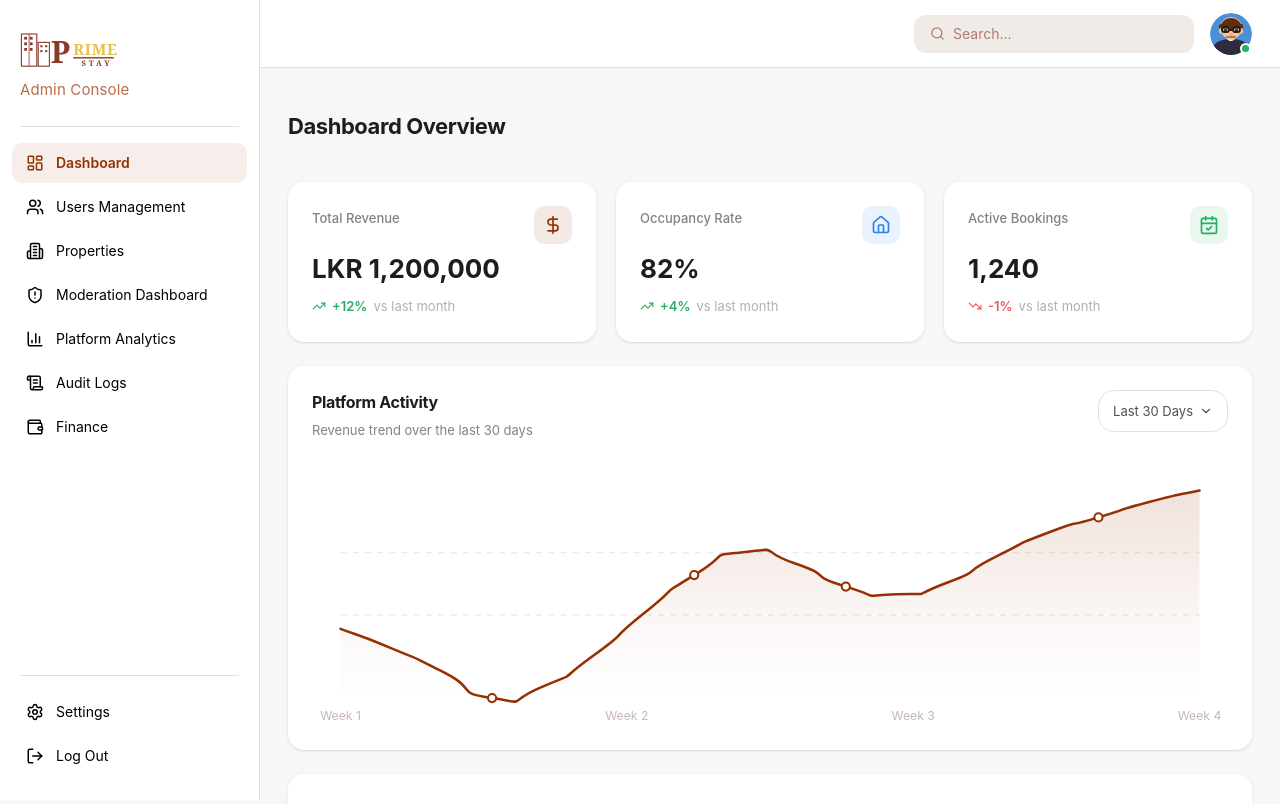
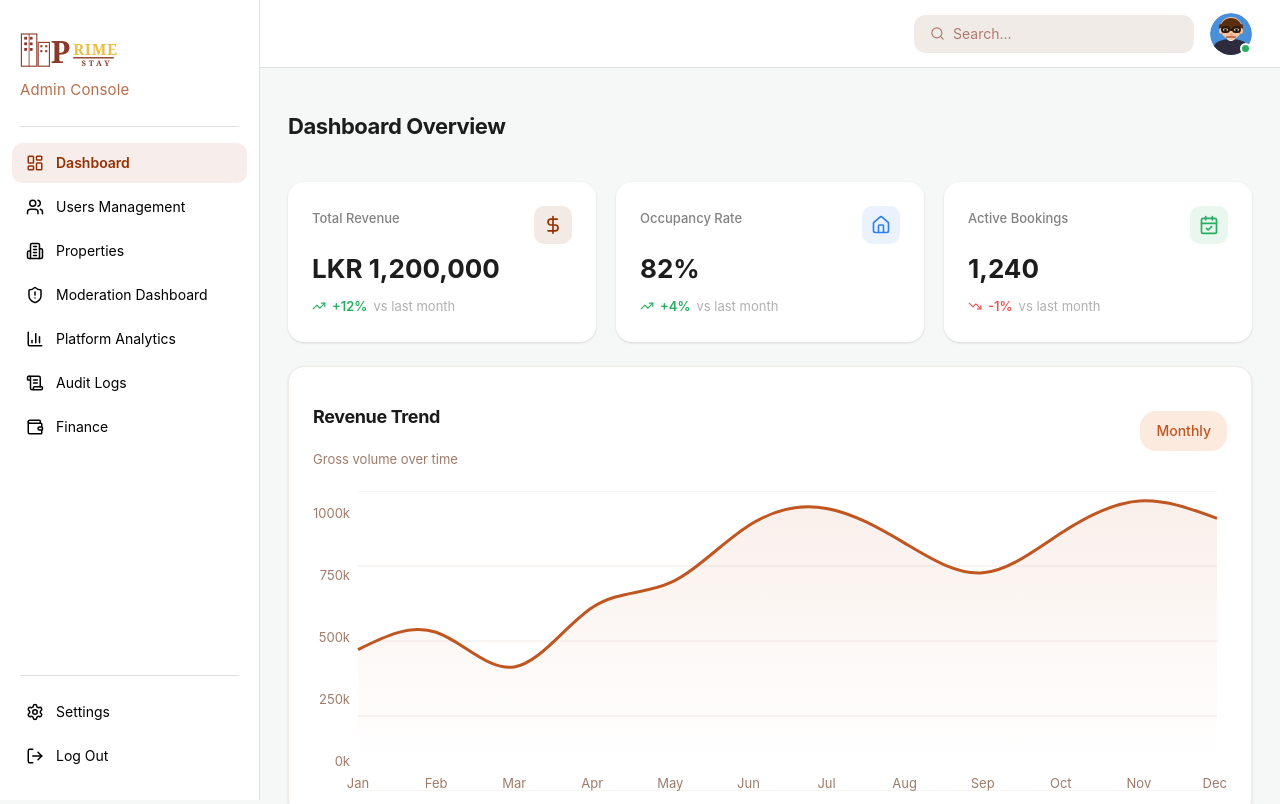
Before and after one commit to Dula0268/b4code-frontend, a Next.js app: page /admin in a window 1280 px wide. Shown: the top 804 px of the page. Built offline with nearby package versions, Linux system fonts and the light colour scheme.

Commit message:
refactor: Update admin dashboard with new chart component

```diff
--- a/src/app/admin/page.tsx
+++ b/src/app/admin/page.tsx
@@ -4,7 +4,7 @@ import AdminPageLayout from "@/components/features/admin/admin-page-layout";
 import TotalRevenueCard from "@/components/features/admin/dashboard/kpi-cards/total-revenue-card";
 import OccupancyRateCard from "@/components/features/admin/dashboard/kpi-cards/occupancy-rate-card";
 import ActiveBookingsCard from "@/components/features/admin/dashboard/kpi-cards/active-bookings-card";
-import PlatformActivityChart from "@/components/features/admin/dashboard/platform-activity-chart";
+import RevenueTrendChart from "@/components/features/admin/finance/revenue-trend-chart";
 import RecentVerificationRequests, {
   type VerificationRequest,
 } from "@/components/features/admin/dashboard/recent-verification-requests";
@@ -43,14 +43,6 @@ const RECENT_VERIFICATIONS: VerificationRequest[] = [
   },
 ];
 
-// ─── Chart Data ──────────────────────────────────────────────────────────────
-const CHART_POINTS = [
-  210, 185, 155, 120, 135, 175, 230, 280, 310, 295, 265, 255, 270, 305, 335,
-  355, 375, 390,
-];
-const CHART_LABELS = ["Week 1", "Week 2", "Week 3", "Week 4"];
-const DOT_INDICES = [3, 7, 10, 15];
-
 // ─── Main Page ────────────────────────────────────────────────────────────────
 export default function AdminDashboardPage() {
   return (
@@ -72,12 +64,8 @@ export default function AdminDashboardPage() {
           <ActiveBookingsCard value="1,240" change="-1%" positive={false} />
         </div>
 
-        {/* ── Platform Activity Chart ── */}
-        <PlatformActivityChart
-          chartPoints={CHART_POINTS}
-          chartLabels={CHART_LABELS}
-          dotIndices={DOT_INDICES}
-        />
+        {/* ── Revenue Trend Chart ── */}
+        <RevenueTrendChart />
 
         {/* ── Recent Verification Requests ── */}
         <RecentVerificationRequests requests={RECENT_VERIFICATIONS} />
--- a/src/components/features/admin/dashboard/platform-activity-chart.tsx
+++ /dev/null
@@ -1,167 +0,0 @@
-import { useState } from "react";
-import { ChevronDown } from "lucide-react";
-
-interface PlatformActivityChartProps {
-  chartPoints: number[];
-  chartLabels: string[];
-  dotIndices: number[];
-  chartWidth?: number;
-  chartHeight?: number;
-}
-
-// ─── Helper: Catmull-Rom → Cubic Bezier smooth path ──────────────────────────
-function buildSmoothPath(
-  points: number[],
-  width: number,
-  height: number,
-  pad = 28,
-): { line: string; area: string } {
-  const min = Math.min(...points);
-  const max = Math.max(...points);
-  const range = max - min || 1;
-  const xs = points.map(
-    (_, i) => pad + (i / (points.length - 1)) * (width - pad * 2),
-  );
-  const ys = points.map(
-    (v) => pad + (1 - (v - min) / range) * (height - pad * 2),
-  );
-
-  // Catmull-Rom tension
-  const tension = 0.4;
-  let line = `M ${xs[0].toFixed(2)},${ys[0].toFixed(2)}`;
-  for (let i = 0; i < xs.length - 1; i++) {
-    const p0x = xs[Math.max(i - 1, 0)],
-      p0y = ys[Math.max(i - 1, 0)];
-    const p1x = xs[i],
-      p1y = ys[i];
-    const p2x = xs[i + 1],
-      p2y = ys[i + 1];
-    const p3x = xs[Math.min(i + 2, xs.length - 1)],
-      p3y = ys[Math.min(i + 2, ys.length - 1)];
-
-    const cp1x = p1x + (p2x - p0x) * tension;
-    const cp1y = p1y + (p2y - p0y) * tension;
-    const cp2x = p2x - (p3x - p1x) * tension;
-    const cp2y = p2y - (p3y - p1y) * tension;
-
-    line += ` C ${cp1x.toFixed(2)},${cp1y.toFixed(2)} ${cp2x.toFixed(2)},${cp2y.toFixed(2)} ${p2x.toFixed(2)},${p2y.toFixed(2)}`;
-  }
-
-  const lastX = xs[xs.length - 1];
-  const bottomY = height - pad + 4;
-  const area = `${line} L ${lastX.toFixed(2)},${bottomY} L ${xs[0].toFixed(2)},${bottomY} Z`;
-  return { line, area };
-}
-
-export default function PlatformActivityChart({
-  chartPoints,
-  chartLabels,
-  dotIndices,
-  chartWidth = 900,
-  chartHeight = 260,
-}: PlatformActivityChartProps) {
-  const [selectedRange] = useState("Last 30 Days");
-  const { line, area } = buildSmoothPath(chartPoints, chartWidth, chartHeight);
-
-  return (
-    <div className="bg-white rounded-2xl p-6 shadow-sm">
-      {/* Header */}
-      <div className="flex justify-between items-start mb-5">
-        <div>
-          <h2 className="m-0 text-base font-bold text-[var(--black-2)]">
-            Platform Activity
-          </h2>
-          <p className="mt-1 mb-0 text-[13px] text-[var(--gray-3)]">
-            Revenue trend over the last 30 days
-          </p>
-        </div>
-        <div className="flex items-center gap-[10px]">
-          {/* Range selector */}
-          <button className="flex items-center gap-1.5 px-[14px] py-2 rounded-lg border border-[var(--gray-5)] bg-white text-[13px] text-[var(--gray-2)] cursor-pointer">
-            {selectedRange} <ChevronDown size={14} />
-          </button>
-        </div>
-      </div>
-
-      {/* SVG Chart */}
-      <div style={{ width: "100%", overflowX: "auto" }}>
-        <svg
-          viewBox={`0 0 ${chartWidth} ${chartHeight}`}
-          style={{ width: "100%", height: "auto", display: "block" }}
-          preserveAspectRatio="none"
-        >
-          <defs>
-            <linearGradient id="chartGrad" x1="0" y1="0" x2="0" y2="1">
-              <stop offset="0%" stopColor="#953002" stopOpacity="0.14" />
-              <stop offset="60%" stopColor="#953002" stopOpacity="0.04" />
-              <stop offset="100%" stopColor="#953002" stopOpacity="0" />
-            </linearGradient>
-          </defs>
-
-          {/* Very faint grid lines */}
-          {[0.3, 0.6].map((t) => (
-            <line
-              key={t}
-              x1={28}
-              y1={28 + t * (chartHeight - 56)}
-              x2={chartWidth - 28}
-              y2={28 + t * (chartHeight - 56)}
-              stroke="#e8e2df"
-              strokeWidth="1"
-              strokeDasharray="6 6"
-            />
-          ))}
-
-          {/* Gradient area fill */}
-          <path d={area} fill="url(#chartGrad)" />
-
-          {/* Smooth line */}
-          <path
-            d={line}
-            fill="none"
-            stroke="#953002"
-            strokeWidth="2.5"
-            strokeLinecap="round"
-            strokeLinejoin="round"
-          />
-
-          {/* Small hollow dots at key inflection points */}
-          {dotIndices.map((idx) => {
-            const v = chartPoints[idx];
-            const minV = Math.min(...chartPoints);
-            const maxV = Math.max(...chartPoints);
-            const x = 28 + (idx / (chartPoints.length - 1)) * (chartWidth - 56);
-            const y =
-              28 + (1 - (v - minV) / (maxV - minV)) * (chartHeight - 56);
-            return (
-              <circle
-                key={idx}
-                cx={x}
-                cy={y}
-                r={4}
-                fill="#fff"
-                stroke="#953002"
-                strokeWidth="2"
-              />
-            );
-          })}
-
-          {/* Week labels */}
-          {chartLabels.map((label, i) => (
-            <text
-              key={label}
-              x={28 + (i / (chartLabels.length - 1)) * (chartWidth - 56)}
-              y={chartHeight - 6}
-              textAnchor="middle"
-              fontSize="12"
-              fill="#c4b8b4"
-              fontFamily="Inter, sans-serif"
-            >
-              {label}
-            </text>
-          ))}
-        </svg>
-      </div>
-    </div>
-  );
-}
--- a/src/components/features/admin/finance/revenue-trend-chart.tsx
+++ b/src/components/features/admin/finance/revenue-trend-chart.tsx
@@ -1,6 +1,14 @@
 "use client";
 
-import { AreaChart, Area, XAxis, YAxis, CartesianGrid, Tooltip, ResponsiveContainer } from "recharts";
+import {
+  AreaChart,
+  Area,
+  XAxis,
+  YAxis,
+  CartesianGrid,
+  Tooltip,
+  ResponsiveContainer,
+} from "recharts";
 
 // ─── Monthly Revenue Data ─────────────────────────────────────────────────────
 const revenueData = [
@@ -42,8 +50,12 @@ export default function RevenueTrendChart() {
       {/* ── Header ── */}
       <div className="flex items-center justify-between">
         <div>
-                    <h2 className="text-[18px] font-bold text-[#1A1A1A]">Revenue Trend</h2>
-                    <p className="text-[13px] text-[#9E7B6A] mt-1">Gross volume over time</p>
+          <h2 className="text-[18px] font-bold text-[#1A1A1A]">
+            Revenue Trend
+          </h2>
+          <p className="text-[13px] text-[#9E7B6A] mt-1">
+            Gross volume over time
+          </p>
         </div>
         <button className="px-4 py-2 text-[14px] font-medium text-[#C05621] bg-[#FDEADE] rounded-lg hover:bg-[#FBD5C0] transition-colors">
           Monthly
@@ -95,7 +107,12 @@ export default function RevenueTrendChart() {
             strokeWidth={3}
             fill="url(#revenueGradient)"
             dot={false}
-                        activeDot={{ r: 6, fill: "#C05621", stroke: "#fff", strokeWidth: 2 }}
+            activeDot={{
+              r: 6,
+              fill: "#C05621",
+              stroke: "#fff",
+              strokeWidth: 2,
+            }}
           />
         </AreaChart>
       </ResponsiveContainer>
```
Lines whose indentation alone changed are shown as unchanged.
